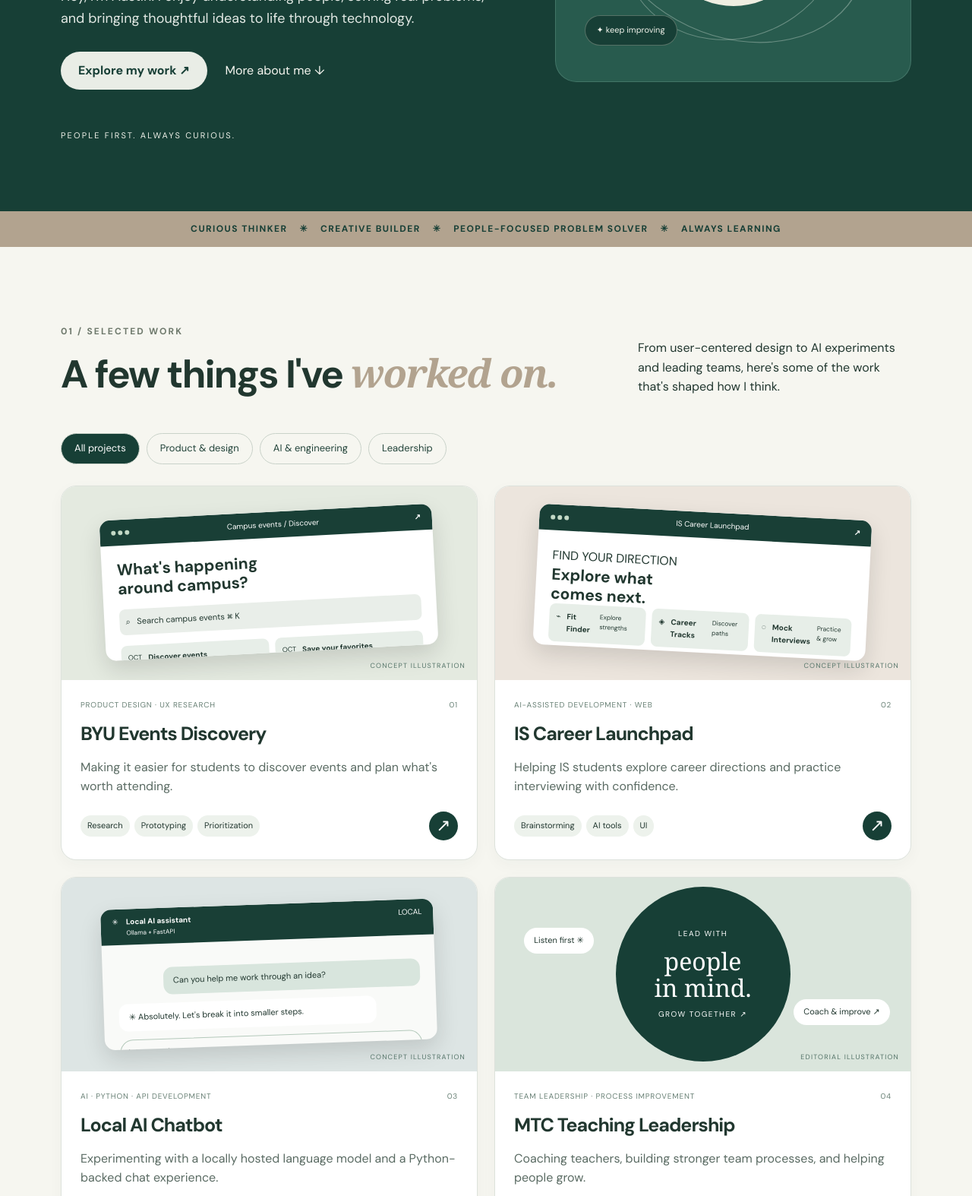
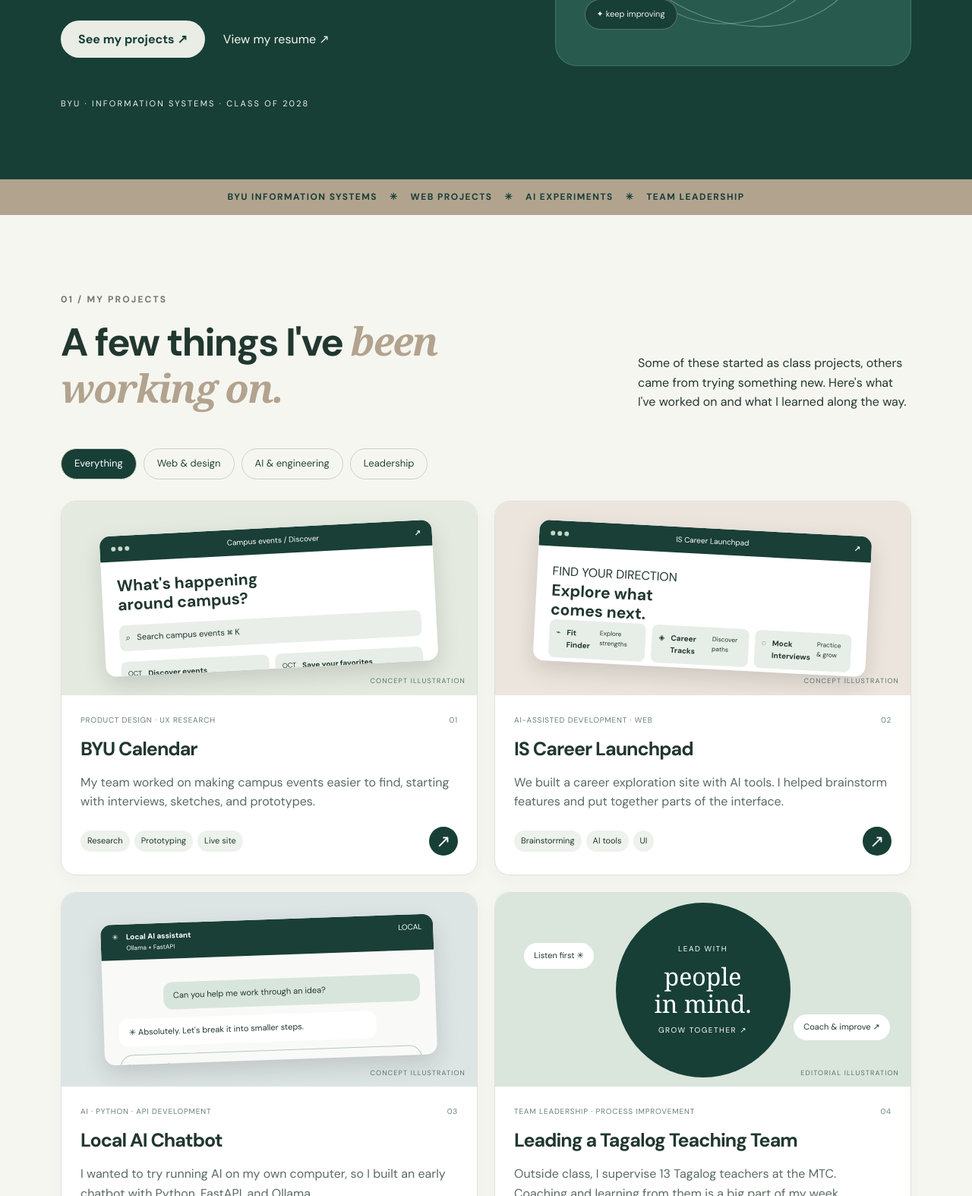
Before and after one commit to austin-pence/austin-pence.github.io, a plain HTML site: page index.html in a window 1280 px wide. Shown: the part 537-2111 px from the top of the page at 76% size. Drawn offline with Linux system fonts and the light colour scheme.

Commit message:
Make homepage copy more personal and add resume navigation

```diff
--- a/index.html
+++ b/index.html
@@ -4,8 +4,8 @@
   <meta charset="utf-8">
   <meta name="viewport" content="width=device-width, initial-scale=1">
   <meta name="theme-color" content="#173f36">
-  <meta name="description" content="Austin Pence is an Information Systems student at BYU exploring the intersection of people, technology, and business. Explore selected projects in product design, AI, and leadership.">
-  <title>Austin Pence — People, Technology & Ideas</title>
+  <meta name="description" content="I'm Austin Pence, an Information Systems student at BYU. Take a look at the websites, AI projects, and team work I've been part of.">
+  <title>Austin Pence | Information Systems at BYU</title>
   <link rel="icon" href="assets/favicon.svg" type="image/svg+xml">
   <link rel="preconnect" href="https://fonts.googleapis.com">
   <link rel="preconnect" href="https://fonts.gstatic.com" crossorigin>
@@ -20,7 +20,7 @@
     <div class="container nav-wrap">
       <a class="wordmark" href="#top" aria-label="Austin Pence — home"><span class="wordmark-icon">AP<span>.</span></span><span class="wordmark-name">Austin Pence</span></a>
       <button class="menu-toggle" type="button" aria-label="Open navigation" aria-expanded="false" aria-controls="site-nav"><span></span><span></span><span></span></button>
-      <nav id="site-nav" class="site-nav" aria-label="Primary navigation"><a href="#work">Work</a><a href="#about">About</a><a href="#skills">Skills</a><a href="#contact" class="nav-contact">Let's connect <span aria-hidden="true">↗</span></a></nav>
+      <nav id="site-nav" class="site-nav" aria-label="Primary navigation"><a href="#work">Projects</a><a href="#about">About</a><a href="#skills">Skills</a><a href="resume.html">Resume</a><a href="#contact" class="nav-contact">Contact <span aria-hidden="true">↗</span></a></nav>
     </div>
   </header>
   <main id="main">
@@ -28,10 +28,10 @@
       <div class="container hero-grid">
         <div class="hero-copy">
           <p class="eyebrow eyebrow-light"><span class="dot"></span> BYU INFORMATION SYSTEMS STUDENT</p>
-          <h1 id="hero-title">I love turning <em>ideas</em> into technology that makes people's lives <span class="hero-underline">better.</span></h1>
-          <p class="hero-description">Hey, I'm Austin. I enjoy understanding people, solving real problems, and bringing thoughtful ideas to life through technology.</p>
-          <div class="hero-buttons"><a class="button button-cream" href="#work">Explore my work <span aria-hidden="true">↗</span></a><a class="text-link light-link" href="#about">More about me <span aria-hidden="true">↓</span></a></div>
-          <div class="hero-caption"><span class="caption-rule"></span> PEOPLE FIRST. ALWAYS CURIOUS.</div>
+          <h1 id="hero-title">I like working with people and building <em>things that help.</em></h1>
+          <p class="hero-description">Hey, I'm Austin! I'm studying Information Systems at BYU. I like trying new technology, working with a good team, and figuring out how to make everyday things easier.</p>
+          <div class="hero-buttons"><a class="button button-cream" href="#work">See my projects <span aria-hidden="true">↗</span></a><a class="text-link light-link" href="resume.html">View my resume <span aria-hidden="true">↗</span></a></div>
+          <div class="hero-caption"><span class="caption-rule"></span> BYU · INFORMATION SYSTEMS · CLASS OF 2028</div>
         </div>
         <div class="hero-art" aria-label="Illustration of connecting ideas, people, and technology" role="img">
           <div class="art-loop art-loop-one"></div><div class="art-loop art-loop-two"></div>
@@ -44,40 +44,40 @@
           <span class="art-bottom">A LITTLE CURIOSITY GOES A LONG WAY</span>
         </div>
       </div>
-      <div class="hero-marquee" aria-hidden="true"><div class="container marquee-text">CURIOUS THINKER <span>✳</span> CREATIVE BUILDER <span>✳</span> PEOPLE-FOCUSED PROBLEM SOLVER <span>✳</span> ALWAYS LEARNING</div></div>
+      <div class="hero-marquee" aria-hidden="true"><div class="container marquee-text">BYU INFORMATION SYSTEMS <span>✳</span> WEB PROJECTS <span>✳</span> AI EXPERIMENTS <span>✳</span> TEAM LEADERSHIP</div></div>
     </section>
 
     <section class="section work-section" id="work" aria-labelledby="work-title">
       <div class="container">
-        <div class="section-intro"><div><p class="eyebrow dark-eyebrow">01 / SELECTED WORK</p><h2 id="work-title">A few things I've <em>worked on.</em></h2></div><p>From user-centered design to AI experiments and leading teams, here's some of the work that's shaped how I think.</p></div>
-        <div class="filter-list" role="group" aria-label="Filter projects"><button class="filter-chip active" data-filter="all" type="button" aria-pressed="true">All projects</button><button class="filter-chip" data-filter="product" type="button" aria-pressed="false">Product & design</button><button class="filter-chip" data-filter="engineering" type="button" aria-pressed="false">AI & engineering</button><button class="filter-chip" data-filter="leadership" type="button" aria-pressed="false">Leadership</button></div>
+        <div class="section-intro"><div><p class="eyebrow dark-eyebrow">01 / MY PROJECTS</p><h2 id="work-title">A few things I've <em>been working on.</em></h2></div><p>Some of these started as class projects, others came from trying something new. Here's what I've worked on and what I learned along the way.</p></div>
+        <div class="filter-list" role="group" aria-label="Filter projects"><button class="filter-chip active" data-filter="all" type="button" aria-pressed="true">Everything</button><button class="filter-chip" data-filter="product" type="button" aria-pressed="false">Web & design</button><button class="filter-chip" data-filter="engineering" type="button" aria-pressed="false">AI & engineering</button><button class="filter-chip" data-filter="leadership" type="button" aria-pressed="false">Leadership</button></div>
         <div class="project-grid">
           <article class="project-card" data-category="product">
             <div class="project-visual visual-events"><div class="mini-browser events-window"><div class="browser-top"><div class="traffic"><i></i><i></i><i></i></div><span>Campus events / Discover</span><b>↗</b></div><div class="events-content"><div class="events-heading">What's happening<br><strong>around campus?</strong></div><div class="events-search">⌕ &nbsp; Search campus events <span>⌘ K</span></div><div class="events-cards"><div class="fake-event"><span class="fake-date">OCT<br><b>14</b></span><span><b>Discover events</b><small>Find what's happening</small></span></div><div class="fake-event"><span class="fake-date">OCT<br><b>16</b></span><span><b>Save your favorites</b><small>Keep plans together</small></span></div></div></div></div><span class="visual-label">CONCEPT ILLUSTRATION</span></div>
-            <div class="project-info"><div class="project-meta"><span>PRODUCT DESIGN · UX RESEARCH</span><span>01</span></div><h3>BYU Events Discovery</h3><p>Making it easier for students to discover events and plan what's worth attending.</p><div class="project-bottom"><div class="tag-row"><span>Research</span><span>Prototyping</span><span>Prioritization</span></div><a class="circle-link" href="projects/byu-events.html" aria-label="Read BYU Events case study">↗</a></div></div>
+            <div class="project-info"><div class="project-meta"><span>PRODUCT DESIGN · UX RESEARCH</span><span>01</span></div><h3>BYU Calendar</h3><p>My team worked on making campus events easier to find, starting with interviews, sketches, and prototypes.</p><div class="project-bottom"><div class="tag-row"><span>Research</span><span>Prototyping</span><span>Live site</span></div><a class="circle-link" href="projects/byu-events.html" aria-label="Read BYU Calendar project details">↗</a></div></div>
           </article>
           <article class="project-card" data-category="product engineering">
             <div class="project-visual visual-launchpad"><div class="mini-browser launchpad-window"><div class="browser-top"><div class="traffic"><i></i><i></i><i></i></div><span>IS Career Launchpad</span><b>↗</b></div><div class="launchpad-content"><div class="tiny-overline">FIND YOUR DIRECTION</div><div class="launchpad-heading">Explore what<br><strong>comes next.</strong></div><div class="launchpad-tiles"><div><span class="tile-icon">⌁</span><b>Fit Finder</b><small>Explore strengths</small></div><div><span class="tile-icon">◈</span><b>Career Tracks</b><small>Discover paths</small></div><div><span class="tile-icon">◌</span><b>Mock Interviews</b><small>Practice & grow</small></div></div></div></div><span class="visual-label">CONCEPT ILLUSTRATION</span></div>
-            <div class="project-info"><div class="project-meta"><span>AI-ASSISTED DEVELOPMENT · WEB</span><span>02</span></div><h3>IS Career Launchpad</h3><p>Helping IS students explore career directions and practice interviewing with confidence.</p><div class="project-bottom"><div class="tag-row"><span>Brainstorming</span><span>AI tools</span><span>UI</span></div><a class="circle-link" href="projects/career-launchpad.html" aria-label="Read Career Launchpad case study">↗</a></div></div>
+            <div class="project-info"><div class="project-meta"><span>AI-ASSISTED DEVELOPMENT · WEB</span><span>02</span></div><h3>IS Career Launchpad</h3><p>We built a career exploration site with AI tools. I helped brainstorm features and put together parts of the interface.</p><div class="project-bottom"><div class="tag-row"><span>Brainstorming</span><span>AI tools</span><span>UI</span></div><a class="circle-link" href="projects/career-launchpad.html" aria-label="Read Career Launchpad case study">↗</a></div></div>
           </article>
           <article class="project-card" data-category="engineering">
             <div class="project-visual visual-chatbot"><div class="chat-window"><div class="chat-top"><span class="chat-icon">✳</span><span><b>Local AI assistant</b><small>Ollama + FastAPI</small></span><span class="status-pill">LOCAL</span></div><div class="chat-body"><div class="chat-bubble user-bubble">Can you help me work through an idea?</div><div class="chat-bubble bot-bubble"><span class="spark-small">✳</span> Absolutely. Let's break it into smaller steps.</div><div class="chat-input">Ask a question <span>↗</span></div></div></div><span class="visual-label">CONCEPT ILLUSTRATION</span></div>
-            <div class="project-info"><div class="project-meta"><span>AI · PYTHON · API DEVELOPMENT</span><span>03</span></div><h3>Local AI Chatbot</h3><p>Experimenting with a locally hosted language model and a Python-backed chat experience.</p><div class="project-bottom"><div class="tag-row"><span>Python</span><span>FastAPI</span><span>Ollama</span></div><a class="circle-link" href="projects/ollama-chatbot.html" aria-label="Read AI Chatbot case study">↗</a></div></div>
+            <div class="project-info"><div class="project-meta"><span>AI · PYTHON · API DEVELOPMENT</span><span>03</span></div><h3>Local AI Chatbot</h3><p>I wanted to try running AI on my own computer, so I built an early chatbot with Python, FastAPI, and Ollama.</p><div class="project-bottom"><div class="tag-row"><span>Python</span><span>FastAPI</span><span>Ollama</span></div><a class="circle-link" href="projects/ollama-chatbot.html" aria-label="Read AI Chatbot case study">↗</a></div></div>
           </article>
           <article class="project-card" data-category="leadership">
             <div class="project-visual visual-leadership"><div class="leadership-circle"><span>LEAD WITH</span><strong>people<br>in mind.</strong><span>GROW TOGETHER ↗</span></div><div class="leadership-note note-left">Listen first <span>✳</span></div><div class="leadership-note note-right">Coach & improve <span>↗</span></div><span class="visual-label">EDITORIAL ILLUSTRATION</span></div>
-            <div class="project-info"><div class="project-meta"><span>TEAM LEADERSHIP · PROCESS IMPROVEMENT</span><span>04</span></div><h3>MTC Teaching Leadership</h3><p>Coaching teachers, building stronger team processes, and helping people grow.</p><div class="project-bottom"><div class="tag-row"><span>Leadership</span><span>Coaching</span><span>Operations</span></div><a class="circle-link" href="projects/mtc-leadership.html" aria-label="Read leadership case study">↗</a></div></div>
+            <div class="project-info"><div class="project-meta"><span>TEAM LEADERSHIP · PROCESS IMPROVEMENT</span><span>04</span></div><h3>Leading a Tagalog Teaching Team</h3><p>Outside class, I supervise 13 Tagalog teachers at the MTC. Coaching and learning from them is a big part of my week.</p><div class="project-bottom"><div class="tag-row"><span>Leadership</span><span>Coaching</span><span>Operations</span></div><a class="circle-link" href="projects/mtc-leadership.html" aria-label="Read leadership case study">↗</a></div></div>
           </article>
         </div>
       </div>
     </section>
 
-    <section class="about-section" id="about" aria-labelledby="about-title"><div class="container about-grid"><div class="about-label"><p class="eyebrow eyebrow-light">02 / A LITTLE ABOUT ME</p><div class="about-emblem" aria-hidden="true"><span>AP</span><span>✳</span></div></div><div class="about-copy"><h2 id="about-title">Good technology starts with <em>understanding people.</em></h2><p>I'm Austin, an Information Systems student at Brigham Young University. I enjoy the space where business, technology, and human needs come together.</p><p>Whether I'm working on an app, experimenting with AI, or helping a team improve, I like asking a simple question: <strong>How can we make this better for the people using it?</strong></p><a class="text-link light-link" href="#contact">Let's connect <span aria-hidden="true">↗</span></a></div></div></section>
+    <section class="about-section" id="about" aria-labelledby="about-title"><div class="container about-grid"><div class="about-label"><p class="eyebrow eyebrow-light">02 / ABOUT ME</p><div class="about-emblem" aria-hidden="true"><span>AP</span><span>✳</span></div></div><div class="about-copy"><h2 id="about-title">A little more <em>about me.</em></h2><p>I'm an Information Systems student at BYU. I enjoy building websites and working with technology, but what I enjoy most is getting to know people and figuring things out together.</p><p>I also supervise Tagalog teachers at the Missionary Training Center. It's taught me a lot about listening, giving feedback, and helping a team improve. I try to bring that same mindset to class projects and anything else I build.</p><a class="text-link light-link" href="resume.html">Take a look at my resume <span aria-hidden="true">↗</span></a></div></div></section>
 
-    <section class="section skills-section" id="skills" aria-labelledby="skills-title"><div class="container"><div class="section-intro"><div><p class="eyebrow dark-eyebrow">03 / MY TOOLKIT</p><h2 id="skills-title">A mix of <em>people skills</em><br>and technical skills.</h2></div><p>I'm still learning, and I enjoy building a toolkit that helps me work across disciplines.</p></div><div class="skills-grid"><div class="skill-group"><div class="skill-no">01</div><h3>Build & develop</h3><p>Python · JavaScript · HTML/CSS · SQL · C# · Java</p></div><div class="skill-group"><div class="skill-no">02</div><h3>Platforms & tools</h3><p>AWS · PostgreSQL · Git/GitHub · FastAPI · Ollama</p></div><div class="skill-group"><div class="skill-no">03</div><h3>Think & design</h3><p>User research · Wireframing · Prototyping · AI-assisted development</p></div><div class="skill-group"><div class="skill-no">04</div><h3>Lead & collaborate</h3><p>Team coaching · Communication · Stakeholder needs · Process improvement</p></div></div></div></section>
+    <section class="section skills-section" id="skills" aria-labelledby="skills-title"><div class="container"><div class="section-intro"><div><p class="eyebrow dark-eyebrow">03 / SKILLS</p><h2 id="skills-title">What I'm learning <em>and using.</em></h2></div><p>These are some of the tools I've used in class, at work, and on personal projects.</p></div><div class="skills-grid"><div class="skill-group"><div class="skill-no">01</div><h3>Build & develop</h3><p>Python · JavaScript · HTML/CSS · SQL · C# · Java</p></div><div class="skill-group"><div class="skill-no">02</div><h3>Platforms & tools</h3><p>AWS · PostgreSQL · Git/GitHub · FastAPI · Ollama</p></div><div class="skill-group"><div class="skill-no">03</div><h3>Think & design</h3><p>User research · Wireframing · Prototyping · AI-assisted development</p></div><div class="skill-group"><div class="skill-no">04</div><h3>Lead & collaborate</h3><p>Team coaching · Communication · Stakeholder needs · Process improvement</p></div></div></div></section>
 
-    <section class="contact-section" id="contact" aria-labelledby="contact-title"><div class="container contact-box"><div><p class="eyebrow eyebrow-light">04 / WHAT'S NEXT?</p><h2 id="contact-title">Let's make something <em>meaningful.</em></h2><p>I'm interested in work that brings people, business, and technology together. I'd love to connect.</p></div><div class="contact-actions" id="contact-actions"><p class="contact-setup">Contact links will be added before publishing this portfolio.</p></div><span class="contact-decoration" aria-hidden="true">✳</span></div></section>
+    <section class="contact-section" id="contact" aria-labelledby="contact-title"><div class="container contact-box"><div><p class="eyebrow eyebrow-light">04 / CONTACT</p><h2 id="contact-title">I'd love to <em>hear from you.</em></h2><p>I'm looking for opportunities to learn, build, and work with great people. Feel free to reach out about a project or an opportunity.</p></div><div class="contact-actions" id="contact-actions"><p class="contact-setup">LinkedIn, resume, email, and GitHub links are below.</p></div><span class="contact-decoration" aria-hidden="true">✳</span></div></section>
   </main>
-  <footer class="site-footer"><div class="container footer-inner"><a href="#top" class="footer-brand">AP<span>.</span></a><span>Made with curiosity & intention.</span><span>© <span id="year">2026</span> Austin Pence</span></div></footer>
+  <footer class="site-footer"><div class="container footer-inner"><a href="#top" class="footer-brand">AP<span>.</span></a><span>Thanks for stopping by.</span><span>© <span id="year">2026</span> Austin Pence</span></div></footer>
 </body>
 </html>
```
